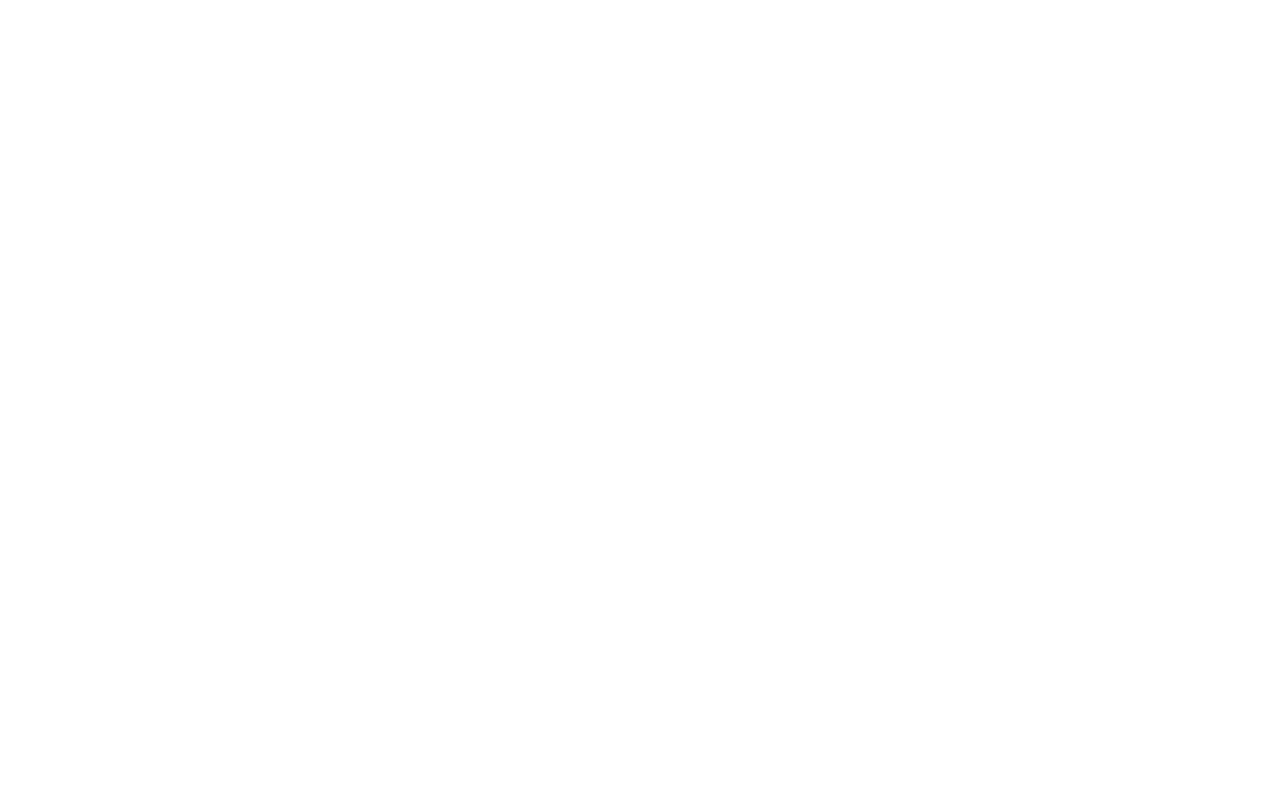
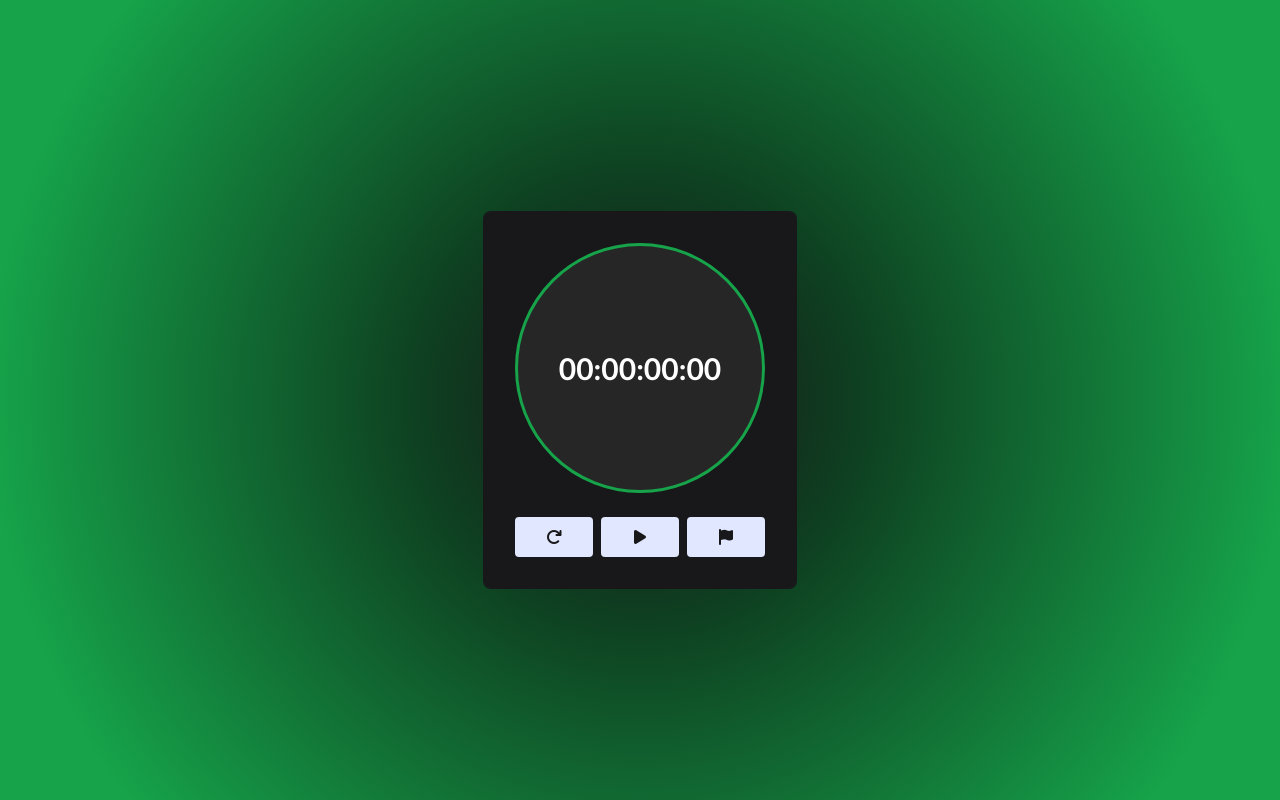
Before and after one commit to fatimadachari/mini-projetos, a React (Vite) app: page /cronometro in a window 1280 px wide. Before the commit this address had no page. Built offline with nearby package versions, Linux system fonts and the light colour scheme.

Commit message:
add projeto cronometro

```diff
--- a/index.html
+++ b/index.html
@@ -4,6 +4,7 @@
     <meta charset="UTF-8" />
     <link rel="icon" type="image/svg+xml" href="/vite.svg" />
     <meta name="viewport" content="width=device-width, initial-scale=1.0" />
+    <link rel="stylesheet" href="https://cdnjs.cloudflare.com/ajax/libs/font-awesome/6.3.0/css/all.min.css" integrity="sha512-SzlrxWUlpfuzQ+pcUCosxcglQRNAq/DZjVsC0lE40xsADsfeQoEypE+enwcOiGjk/bSuGGKHEyjSoQ1zVisanQ==" crossorigin="anonymous" referrerpolicy="no-referrer" />
     <title>Mini Projetos</title>
   </head>
   <body>
--- a/src/Routes.jsx
+++ b/src/Routes.jsx
@@ -1,8 +1,9 @@
 import React from "react";
+import { BrowserRouter as Router, Routes, Route } from "react-router-dom";
 import Home from "./pages/Home";
 import CalculadoraIMC from "./projetos/calculadora-imc/CalculadoraIMC";
 import RelogioDigital from "./projetos/relogio-digital/RelogioDigital";
-import { BrowserRouter as Router, Routes, Route } from "react-router-dom";
+import Cronometro from "./projetos/cronometro/Cronometro";
 
 function AppRoutes() {
     return (
@@ -11,6 +12,7 @@ function AppRoutes() {
           <Route path="/" element={<Home/>}></Route>
           <Route path="/calculadora-imc" element={<CalculadoraIMC/>}></Route>
           <Route path="/relogio-digital" element={<RelogioDigital/>}></Route>
+          <Route path="/cronometro" element={<Cronometro/>}></Route>
         </Routes>
       </Router>
     );
--- a/src/pages/Home.jsx
+++ b/src/pages/Home.jsx
@@ -11,6 +11,7 @@ function Home() {
         <h1>Mini Projetos</h1>
         <Link to="calculadora-imc"><button>Calculadora IMC</button></Link>
         <Link to="relogio-digital"><button>Relógio digital</button></Link>
+        <Link to="cronometro"><button>Cronometro</button></Link>
       </div>
     </div>
   );
--- /dev/null
+++ b/src/projetos/cronometro/Cronometro.jsx
@@ -0,0 +1,72 @@
+import React, { useState, useEffect } from "react";
+import './style.css';
+
+function Cronometro() {
+
+    const [timer, setTimer] = useState(0);
+    const [marks, setMarks] = useState([]);
+    const [isActive, setIsActive] = useState(false);
+
+    useEffect(() => {
+      let intervalId = null;
+
+      if (isActive) {
+        intervalId = setInterval(() => {
+          setTimer((timer) => timer + 1);
+        }, 10);
+      } else if (!isActive && timer !== 0) {
+        clearInterval(intervalId);
+      }
+
+      return () => clearInterval(intervalId);
+    }, [isActive, timer]);
+
+    const formatTime = (time) => {
+      const hours = Math.floor(time / 360000);
+      const minutes = Math.floor((time % 360000) / 6000);
+      const seconds = Math.floor((time % 6000) / 100);
+      const hundredths = time % 100;
+
+      return `${hours.toString().padStart(2, '0')}:${minutes.toString().padStart(2, '0')}:${seconds.toString().padStart(2, '0')}:${hundredths.toString().padStart(2, '0')}`;
+    };
+
+    const toggleTimer = () => {
+      setIsActive(!isActive);
+    };
+
+    const markTime = () => {
+      setMarks([...marks, timer]);
+    };
+
+    const resetTimer = () => {
+      setIsActive(false);
+      setTimer(0);
+      setMarks([]);
+    };
+
+    return (
+        <div className="Cronometro">
+            <div id="stopwatch">
+                <h2 id="timer">{formatTime(timer)}</h2>
+                <div id="actions">
+                    <button id="reset" onClick={resetTimer}>
+                        <i className="fa-solid fa-redo"></i>
+                    </button>
+                    <button id="power" onClick={toggleTimer}>
+                        <i className={`fa-solid ${isActive ? 'fa-pause' : 'fa-play'}`}></i>
+                    </button>
+                    <button id="mark" onClick={markTime}>
+                        <i className="fa-solid fa-flag"></i>
+                    </button>
+                </div>
+                <div id="marks-list">
+                    {marks.map((mark, index) => (
+                        <p key={index}>Marca {index + 1}: {formatTime(mark)}</p>
+                    ))}
+                </div>
+            </div>
+        </div>
+    );
+}
+
+export default Cronometro;
--- /dev/null
+++ b/src/projetos/cronometro/style.css
@@ -0,0 +1,69 @@
+.Cronometro {
+    font-family: 'Courier New', Courier, monospace;
+    display: flex;
+    align-items: center;
+    justify-content: center;
+    align-items: center;
+    width: 100%;
+    height: 100vh;
+    background: radial-gradient(circle, rgba(24,24,27,1) 3%, rgba(14,65,33,1) 30%, rgba(22,163,74,1) 86%);}
+
+#stopwatch {
+    display: flex;
+    flex-direction: column;
+    background-color: #18181B;
+    padding: 2rem;
+    border-radius: 8px;
+}
+
+#timer  {
+    background-color: #262626;
+    height: 250px;
+    width: 250px;
+    border: 3px solid #16a34a;
+    margin-bottom: 1.5rem;
+    border-radius: 100%;
+    display: flex;
+    align-items: center;
+    justify-content: center;
+    font-weight: 600;
+    font-size: 30px;
+    color: #ffffff;
+    padding: 4rem;
+}
+
+#actions {
+    display: flex;
+    gap: 0.5rem;
+}
+
+#actions button {
+    display: flex;
+    align-items: center;
+    justify-content: center;
+    width: 100%;
+    height: 40px;
+    padding: .6rem;
+    font-size: 1rem;
+    border-radius: 4px;
+    border: none;
+    color: #18181B;
+    background-color: #e0e7ff;
+    transition: background-color .2s ease-in;
+    cursor: pointer;
+}
+
+#actions button:hover {
+    background-color: #c4b5fd;
+}
+
+#marks-list {
+    display: flex;
+    flex-direction: column;
+    gap: 0.7rem;
+    color: #ffffff;
+}
+
+#marks-list p:first-child {
+    margin-top: 1.5rem;
+}
--- a/src/projetos/relogio-digital/style.css
+++ b/src/projetos/relogio-digital/style.css
@@ -30,7 +30,7 @@
     align-items: center;
     justify-content: center;
     color: #fff;
-    background: rgba(5, 5, 5, .9);
+    background: #18181B;
     box-shadow: 5px, 5px, 15px, rgba(0, 0, 0, .7);
     border-radius: 7px;
     letter-spacing: 3px;
```
Also changed, not shown: 1 other file (tests, documents, lock files or other folders).
